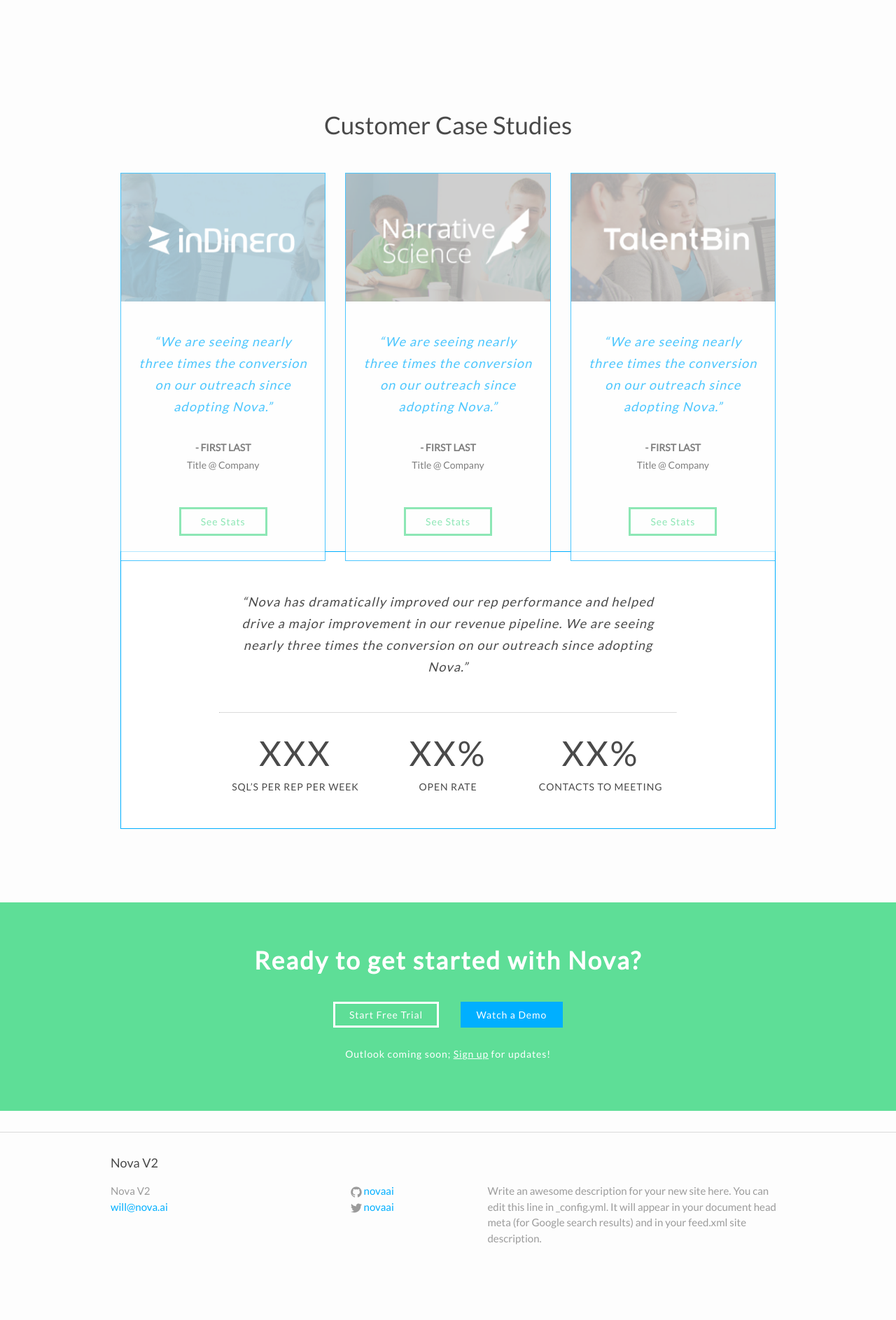
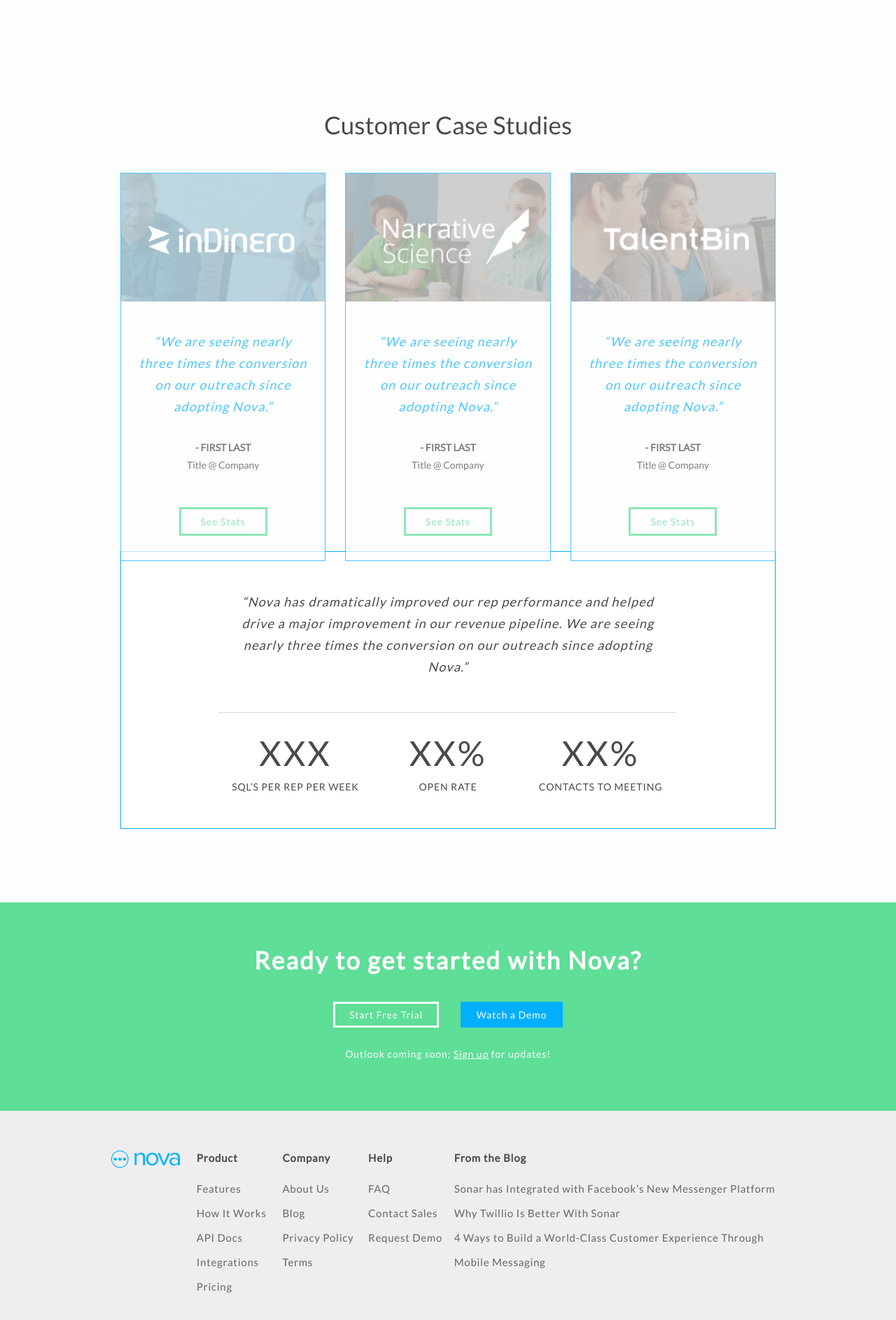
Before and after one commit to kianlavi/nova-v2, a Jekyll site: the page built from index.html, in a window 1280 px wide. Shown: the part 1714-3601 px from the top of the page at 70% size. Built offline with Jekyll 4.4.1, drawn with Linux system fonts in a browser that asks for light colours; before the commit the page ends 3555 px from its top, so only the background shows below that.

Commit message:
Adding in the footer

```diff
--- a/_includes/footer.html
+++ b/_includes/footer.html
@@ -2,35 +2,51 @@
 
 <div class="wrapper">
 
-    <h2 class="footer-heading">{{ site.title | escape }}</h2>
+<div class="footer-col-wrapper">
 
-    <div class="footer-col-wrapper">
-      <div class="footer-col footer-col-1">
-        <ul class="contact-list">
-          <li>{{ site.title | escape }}</li>
-          <li><a href="mailto:{{ site.email }}">{{ site.email }}</a></li>
+    <div class="footer-col footer-col-sm">
+      <a class="site-title" href="{{ site.baseurl }}/"></a>
+    </div>
+
+  <div class="footer-col footer-col-sm">
+    <p class="footer-heading">Product</p>
+    <ul class="footer-list">
+        <li>Features</li>
+        <li>How It Works</li>
+        <li>API Docs</li>
+        <li>Integrations</li>
+        <li>Pricing</li>
     </ul>
   </div>
 
-      <div class="footer-col footer-col-2">
-        <ul class="social-media-list">
-          {% if site.github_username %}
-          <li>
-            {% include icon-github.html username=site.github_username %}
-          </li>
-          {% endif %}
-
-          {% if site.twitter_username %}
-          <li>
-            {% include icon-twitter.html username=site.twitter_username %}
-          </li>
-          {% endif %}
+  <div class="footer-col footer-col-sm">
+    <p class="footer-heading">Company</p>
+    <ul class="footer-list">
+        <li>About Us</li>
+        <li>Blog</li>
+        <li>Privacy Policy</li>
+        <li>Terms</li>
     </ul>
   </div>
 
-      <div class="footer-col footer-col-3">
-        <p>{{ site.description | escape }}</p>
+  <div class="footer-col footer-col-sm">
+    <p class="footer-heading">Help</p>
+    <ul class="footer-list">
+        <li>FAQ</li>
+        <li>Contact Sales</li>
+        <li>Request Demo</li>
+    </ul>
   </div>
+
+  <div class="footer-col footer-col-lg">
+    <p class="footer-heading">From the Blog</p>
+    <ul class="footer-list">
+        <li>Sonar has Integrated with Facebook’s New Messenger Platform</li>
+        <li>Why Twillio Is Better With Sonar</li>
+        <li>4 Ways to Build a World-Class Customer Experience Through Mobile Messaging</li>
+    </ul>
+  </div>
+
 </div>
 
 </div>
--- a/_sass/minima/_layout.scss
+++ b/_sass/minima/_layout.scss
@@ -101,24 +101,29 @@
  * Site footer
  */
 .site-footer {
-    border-top: 1px solid $grey-color-light;
-    padding: $spacing-unit 0;
+    background-color: #EFEEEE;
+    padding: $base-font-size*4 0 0;
 }
 
 .footer-heading {
-    font-size: 18px;
+    color: $text-color;
+    font-weight: 600;
+    letter-spacing: 0.88px;
     margin-bottom: $spacing-unit / 2;
 }
 
 .contact-list,
-.social-media-list {
+.social-media-list,
+.footer-list {
+    letter-spacing: 0.75px;
+    line-height: $base-font-size * 2.5;
     list-style: none;
     margin-left: 0;
 }
 
 .footer-col-wrapper {
     font-size: 15px;
-    color: $grey-color;
+    color: #666;
     margin-left: -$spacing-unit / 2;
     @extend %clearfix;
 }
@@ -127,6 +132,14 @@
     float: left;
     margin-bottom: $spacing-unit / 2;
     padding-left: $spacing-unit / 2;
+}
+
+.footer-col-sm {
+    width: 11%;
+}
+
+.footer-col-lg {
+    width: 48%;
 }
 
 .footer-col-1 {
@@ -144,6 +157,11 @@
     width:         calc(45% - (#{$spacing-unit} / 2));
 }
 
+.footer-col-4 {
+    width: -webkit-calc(10% - (#{$spacing-unit} / 3));
+    width:         calc(10% - (#{$spacing-unit} / 3));
+}
+
 @include media-query($on-laptop) {
     .footer-col-1,
     .footer-col-2 {
@@ -158,8 +176,15 @@
 }
 
 @include media-query($on-palm) {
+    .site-footer {
+        .site-title {
+            background-size: 108px;
+            width: 100%;
+        }
+    }
     .footer-col {
-        float: none;
+        margin-top: $base-font-size;
+        text-align: center;
         width: -webkit-calc(100% - (#{$spacing-unit} / 2));
         width:         calc(100% - (#{$spacing-unit} / 2));
     }
@@ -171,7 +196,7 @@
  * Page content
  */
 .page-content {
-    padding: $spacing-unit 0;
+    padding: $spacing-unit 0 0;
 }
 
 .page-heading {
```
Lines whose indentation alone changed are shown as unchanged.
